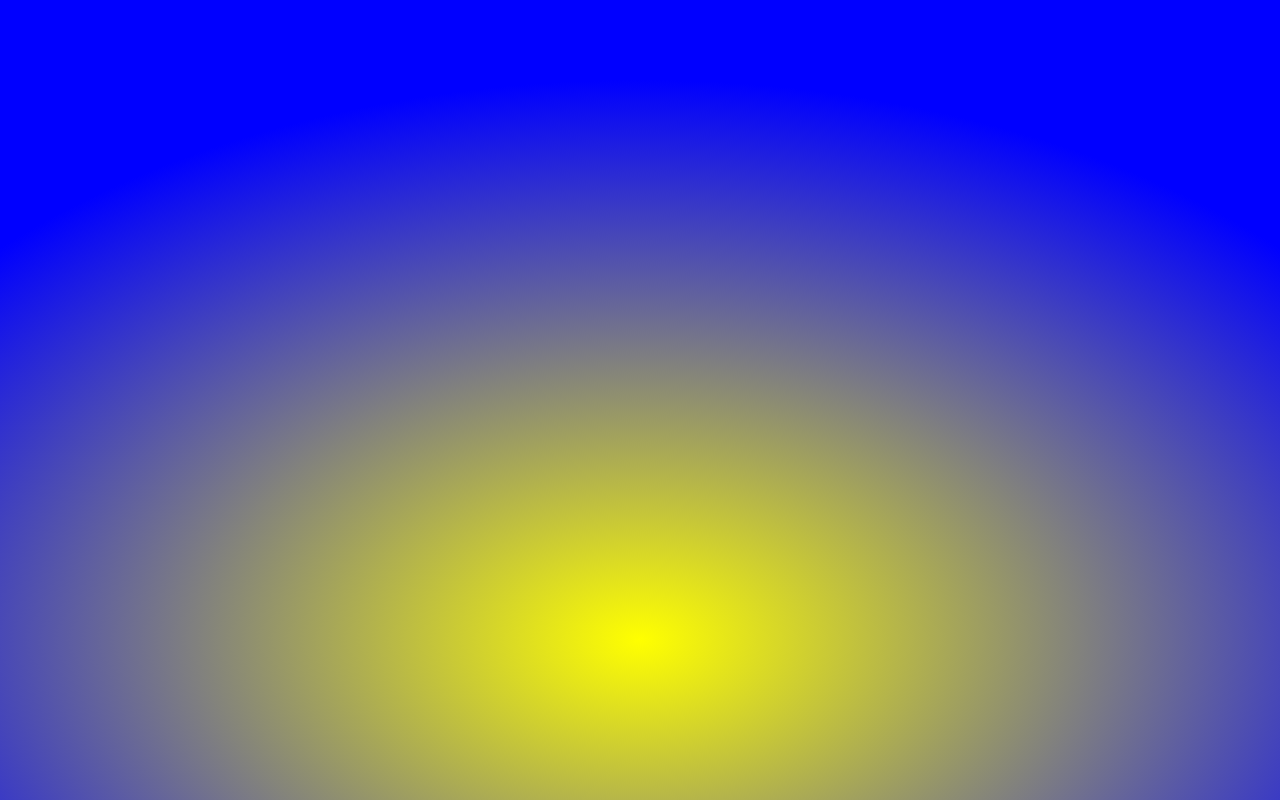
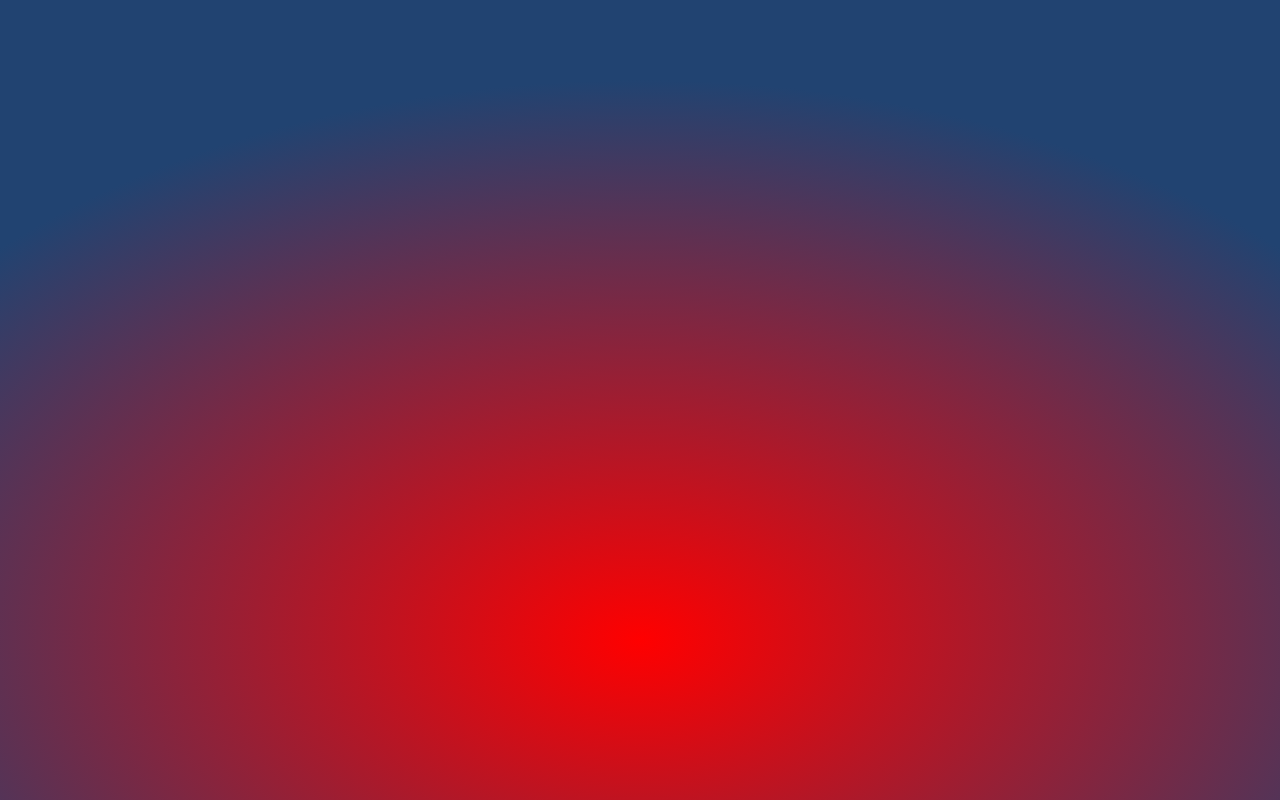
Before and after one commit to Gruev/svg-playground-tweenmax, a website: page index.html in a window 1280 px wide. Drawn offline with nearby package versions, Linux system fonts and the light colour scheme; files whose address does not match are found by name.

Commit message:
fix
Signed-off-by: Gruev <gruev.vladimir@gmail.com>

```diff
--- a/index.html
+++ b/index.html
@@ -59,8 +59,8 @@
     <svg class="field" viewBox="0 0 1000 1000">
       <defs>
         <radialGradient cx="50%" cy="80%" fx="50%" fy="80%" r="70%" id="bg">
-          <stop stop-color="yellow" offset="0%"/>
-          <stop stop-color="blue" offset="100%"/>
+          <stop stop-color="red" offset="0%"/>
+          <stop stop-color="#214371" offset="100%"/>
         </radialGradient>
       </defs>
       <rect fill="url(#bg)" width="100%" height="100%">
```
